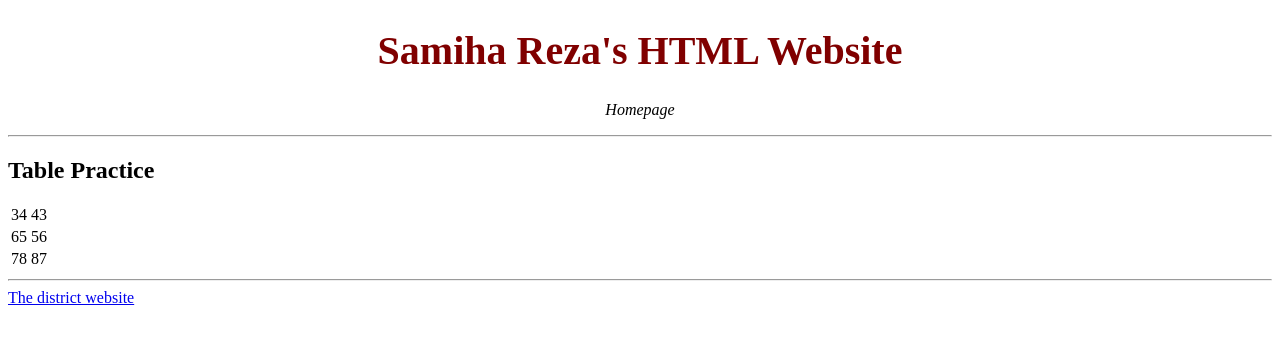
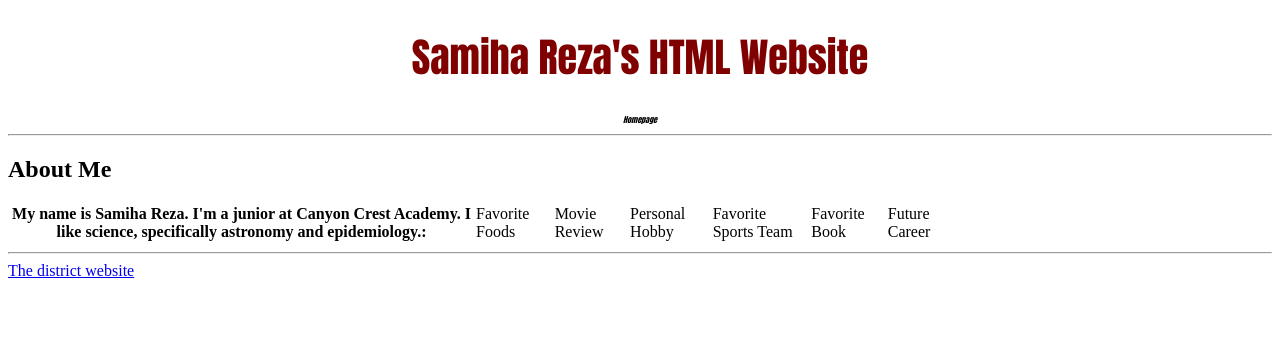
Before and after one commit to sreza9367/sreza9367.github.io, a plain HTML site: page index.html in a window 1280 px wide. Drawn offline with Linux system fonts and the light colour scheme.

Commit message:
Update index.html

```diff
--- a/index.html
+++ b/index.html
@@ -1,13 +1,21 @@
 <!DOCTYPE html>
+
+<!-- This is the CSS formatting for the homepage -->
 <html>
 <head>
 <style>
 h1 {
     color: maroon;
-    font-family: bookman;
+    font-family: impact;
     font-size: 250%;
 
 }
+
+p {
+	font-family: impact;
+	font-size: 50%;
+
+	}
 </head>
 </style>
 </html>
@@ -22,20 +30,18 @@ h1 {
 <hr>
 
 <!-- Here's the table practice -->
-<h2> Table Practice </h2>
 
-<table>
+<h2> About Me </h2>
+<table style="width: 75%">
 	<tr>
-    	<td> 34 </td>
-        <td> 43 </td>
-    </tr>
-    <tr>
-    	<td> 65 </td>
-        <td> 56 </td>
-    </tr>
-    <tr>
-    	<td> 78 </td>
-        <td> 87 </td>
+		<th rowspan="6">My name is Samiha Reza. I'm a junior at Canyon Crest Academy. I like science, specifically astronomy and epidemiology.:</th>
+   		<td> Favorite Foods </td>
+		<td> Movie Review </td>
+		<td> Personal Hobby </td>
+		<td> Favorite Sports Team </td>
+		<td> Favorite Book </td>
+		<td> Future Career </td>
+
     </tr>
  </table>
 
```
